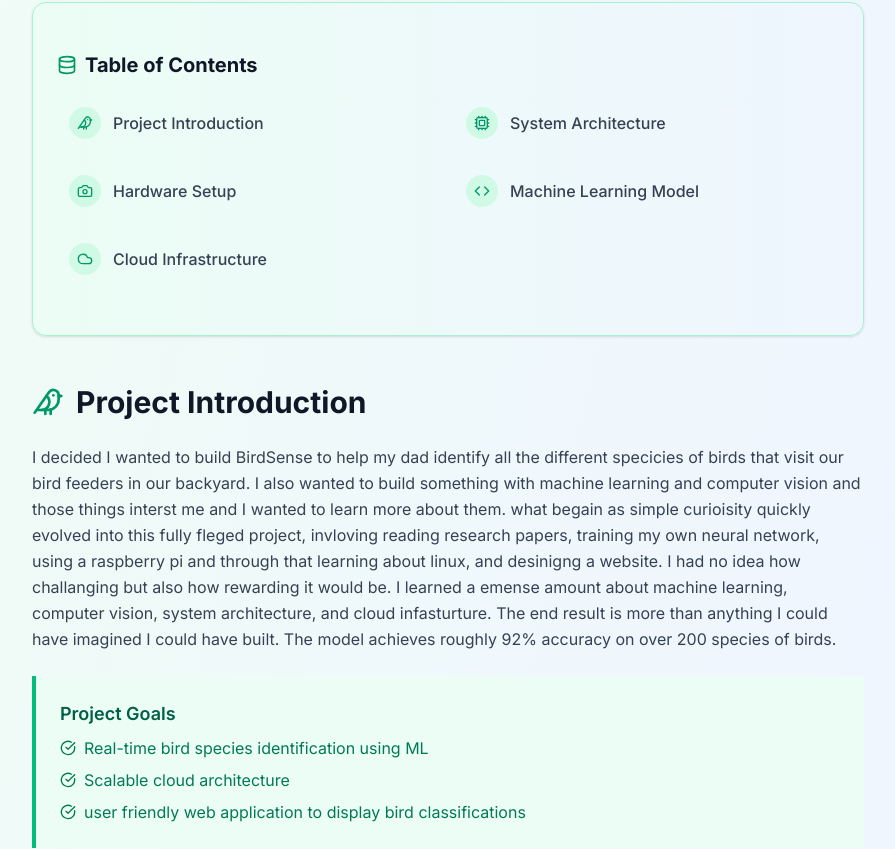
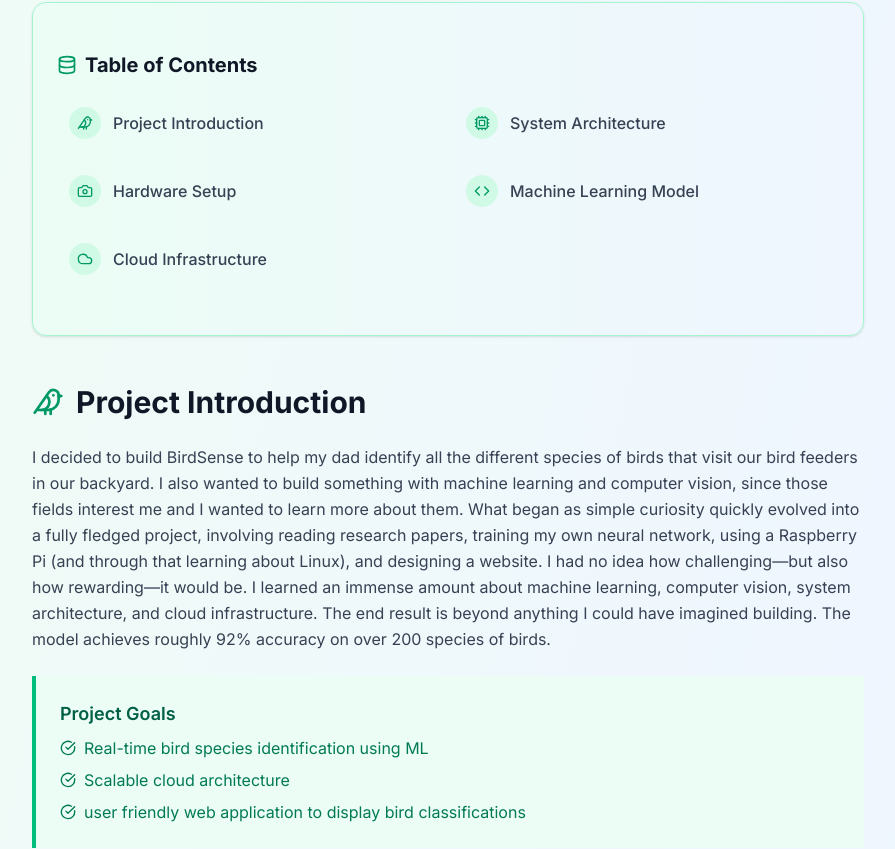
Before and after one commit to fjg188/BirdSense, a Next.js app in the folder birdsense/: page /about in a window 1280 px wide. Shown: the part 411-1260 px from the top of the page, without its empty margins (192-1087 px from the left). Built offline with nearby package versions, Linux system fonts and the light colour scheme.

Commit message:
changes
small fixes

```diff
--- a/birdsense/app/about/page.tsx
+++ b/birdsense/app/about/page.tsx
@@ -99,12 +99,11 @@ export default function HowItWorksPage() {
 
           <div className="prose prose-lg max-w-none mb-8">
             <p className="text-gray-700 leading-relaxed mb-6">
-              I decided I wanted to build BirdSense to help my dad identify all the different specicies of
-              birds that visit our bird feeders in our backyard. I also wanted to build something with machine learning and computer vision
-              and those things interst me and I wanted to learn more about them. what begain as simple curioisity quickly evolved into this fully fleged project, invloving reading research papers,
-              training my own neural network, using a raspberry pi and through that learning about linux, and desinigng a website. I had no idea how challanging but also
-              how rewarding it would be. I learned a emense amount about machine learning, computer vision, system architecture, and cloud infasturture. The end result is more than anything I could have
-              imagined I could have built. The model achieves roughly 92% accuracy on over 200 species of birds.
+              I decided to build BirdSense to help my dad identify all the different species of birds that visit our bird feeders in our backyard. I also wanted to build something with machine learning and computer vision,
+              since those fields interest me and I wanted to learn more about them. What began as simple curiosity quickly evolved into a fully fledged project, involving reading research papers, training my own neural network,
+              using a Raspberry Pi (and through that learning about Linux), and designing a website.
+              I had no idea how challenging—but also how rewarding—it would be. I learned an immense amount about machine learning, computer vision, system architecture, and cloud infrastructure. The end result is beyond anything
+              I could have imagined building. The model achieves roughly 92% accuracy on over 200 species of birds.
 
             </p>
 
```
